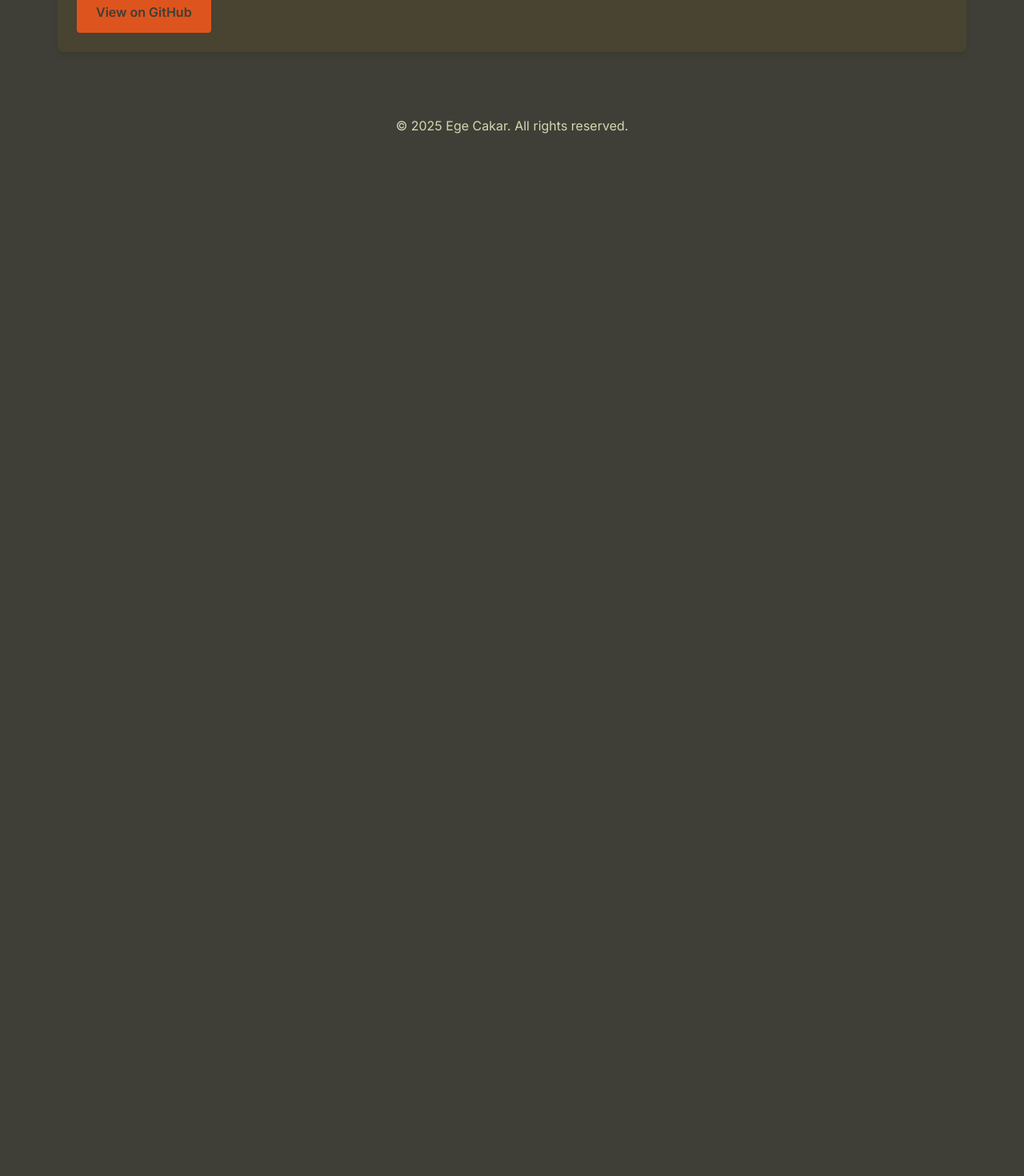
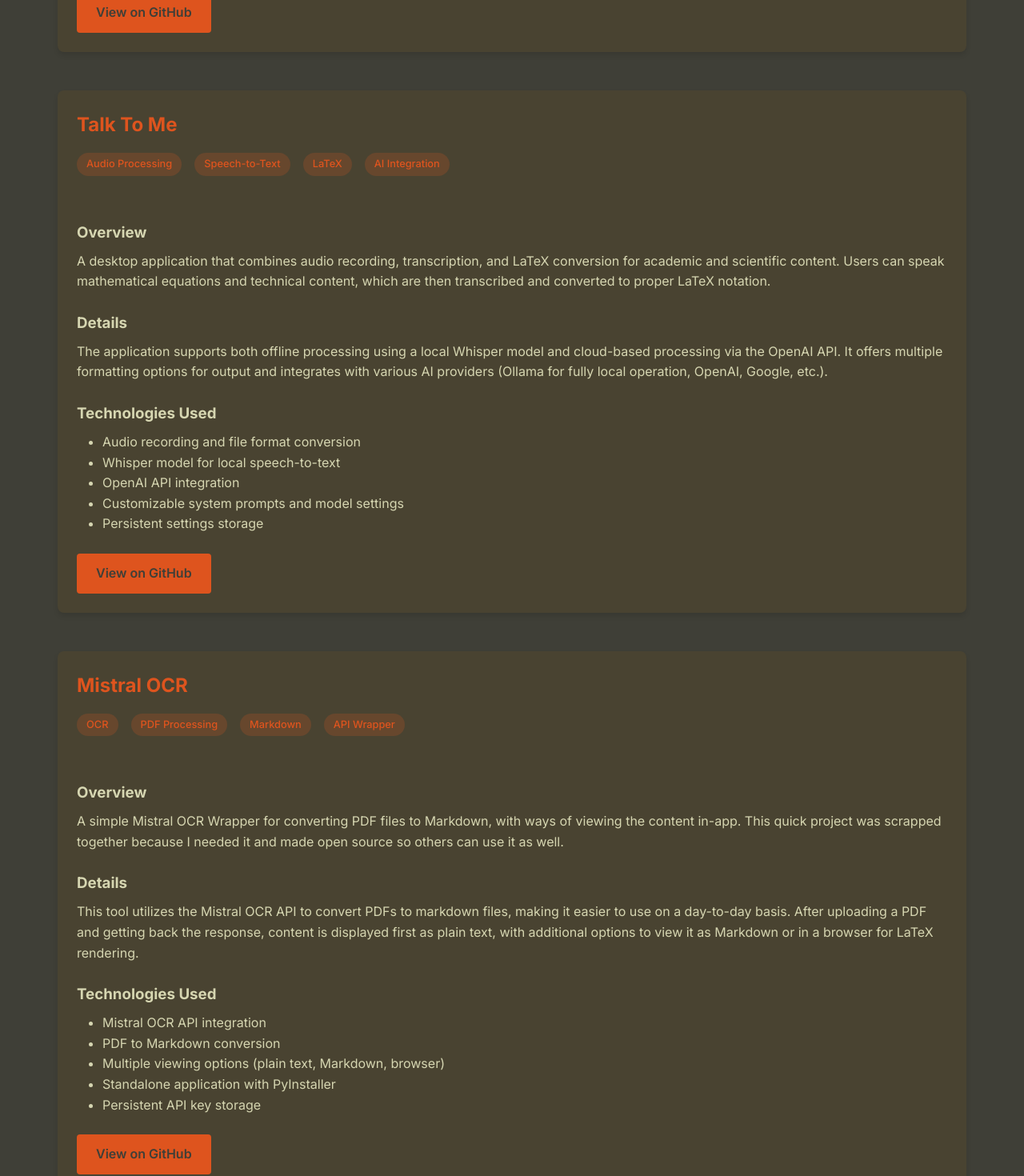
Before and after one commit to Ege-Cakar/ege-cakar.github.io, a React (Create React App) app: page /projects in a window 1280 px wide. Shown: the part 2240-3710 px from the top of the page at 80% size. Before the commit the page ends 2458 px from the top, so only its background shows below. Built offline with nearby package versions, Linux system fonts and the light colour scheme.

Commit message:
Add Talk To Me and Mistral OCR projects to Projects page

```diff
--- a/src/pages/Projects.js
+++ b/src/pages/Projects.js
@@ -68,7 +68,7 @@
               </ul>
 
               <ProjectLinks>
-                <Button href="https://github.com/Ege-Cakar" target="_blank">View on GitHub</Button>
+                <Button href="https://github.com/Ege-Cakar/Eco-Civilization-MDP" target="_blank">View on GitHub</Button>
               </ProjectLinks>
             </ProjectDescription>
           </ProjectContent>
@@ -103,7 +103,7 @@
               </ul>
 
               <ProjectLinks>
-                <Button href="https://github.com/Ege-Cakar" target="_blank">View on GitHub</Button>
+                <Button href="https://github.com/Ege-Cakar/FocusCaption" target="_blank">View on GitHub</Button>
               </ProjectLinks>
             </ProjectDescription>
           </ProjectContent>
@@ -138,7 +138,79 @@
               </ul>
 
               <ProjectLinks>
-                <Button href="https://github.com/Ege-Cakar" target="_blank">View on GitHub</Button>
+                <Button href="https://github.com/Ege-Cakar/HCS-AI-RL-Project" target="_blank">View on GitHub</Button>
+              </ProjectLinks>
+            </ProjectDescription>
+          </ProjectContent>
+        </Card>
+      </ProjectSection>
+
+      <ProjectSection id="talk-to-me">
+        <Card>
+          <ProjectHeader>
+            <CardTitle>Talk To Me</CardTitle>
+            <TagContainer>
+              <Tag>Audio Processing</Tag>
+              <Tag>Speech-to-Text</Tag>
+              <Tag>LaTeX</Tag>
+              <Tag>AI Integration</Tag>
+            </TagContainer>
+          </ProjectHeader>
+          <ProjectContent>
+            <ProjectDescription>
+              <h3>Overview</h3>
+              <p>A desktop application that combines audio recording, transcription, and LaTeX conversion for academic and scientific content. Users can speak mathematical equations and technical content, which are then transcribed and converted to proper LaTeX notation.</p>
+
+              <h3>Details</h3>
+              <p>The application supports both offline processing using a local Whisper model and cloud-based processing via the OpenAI API. It offers multiple formatting options for output and integrates with various AI providers (Ollama for fully local operation, OpenAI, Google, etc.).</p>
+
+              <h3>Technologies Used</h3>
+              <ul>
+                <li>Audio recording and file format conversion</li>
+                <li>Whisper model for local speech-to-text</li>
+                <li>OpenAI API integration</li>
+                <li>Customizable system prompts and model settings</li>
+                <li>Persistent settings storage</li>
+              </ul>
+
+              <ProjectLinks>
+                <Button href="https://github.com/Ege-Cakar/talkToMe" target="_blank">View on GitHub</Button>
+              </ProjectLinks>
+            </ProjectDescription>
+          </ProjectContent>
+        </Card>
+      </ProjectSection>
+
+      <ProjectSection id="mistral-ocr">
+        <Card>
+          <ProjectHeader>
+            <CardTitle>Mistral OCR</CardTitle>
+            <TagContainer>
+              <Tag>OCR</Tag>
+              <Tag>PDF Processing</Tag>
+              <Tag>Markdown</Tag>
+              <Tag>API Wrapper</Tag>
+            </TagContainer>
+          </ProjectHeader>
+          <ProjectContent>
+            <ProjectDescription>
+              <h3>Overview</h3>
+              <p>A simple Mistral OCR Wrapper for converting PDF files to Markdown, with ways of viewing the content in-app. This quick project was scrapped together because I needed it and made open source so others can use it as well.</p>
+
+              <h3>Details</h3>
+              <p>This tool utilizes the Mistral OCR API to convert PDFs to markdown files, making it easier to use on a day-to-day basis. After uploading a PDF and getting back the response, content is displayed first as plain text, with additional options to view it as Markdown or in a browser for LaTeX rendering.</p>
+
+              <h3>Technologies Used</h3>
+              <ul>
+                <li>Mistral OCR API integration</li>
+                <li>PDF to Markdown conversion</li>
+                <li>Multiple viewing options (plain text, Markdown, browser)</li>
+                <li>Standalone application with PyInstaller</li>
+                <li>Persistent API key storage</li>
+              </ul>
+
+              <ProjectLinks>
+                <Button href="https://github.com/Ege-Cakar/MistralOCR" target="_blank">View on GitHub</Button>
               </ProjectLinks>
             </ProjectDescription>
           </ProjectContent>
```
